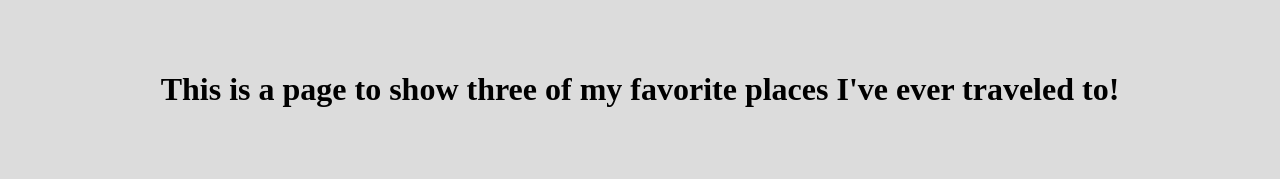
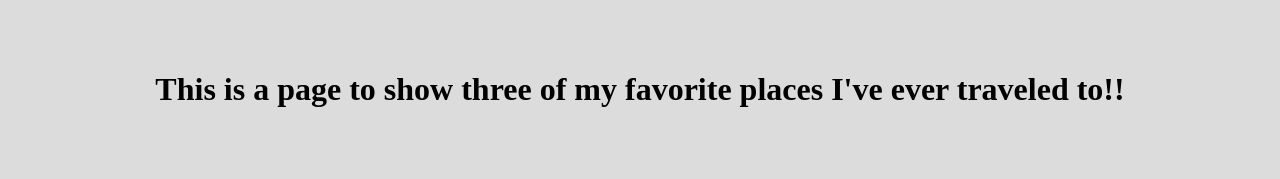
Before and after one commit to jovana-willoughby/jovana-willoughby.github.io, a plain HTML site: page PIBHomepage.html in a window 1280 px wide. Shown: the top 179 px of the page. Drawn offline with Linux system fonts and the light colour scheme.

Commit message:
Add files via upload

```diff
--- a/PIBHomepage.html
+++ b/PIBHomepage.html
@@ -6,7 +6,7 @@
 	</head>
 
 	<body id = "PIBColor">
-		<h1>This is a page to show three of my favorite places I've ever traveled to!</h1>
+		<h1>This is a page to show three of my favorite places I've ever traveled to!!</h1>
 
 		<table>
 		<tr>
```
